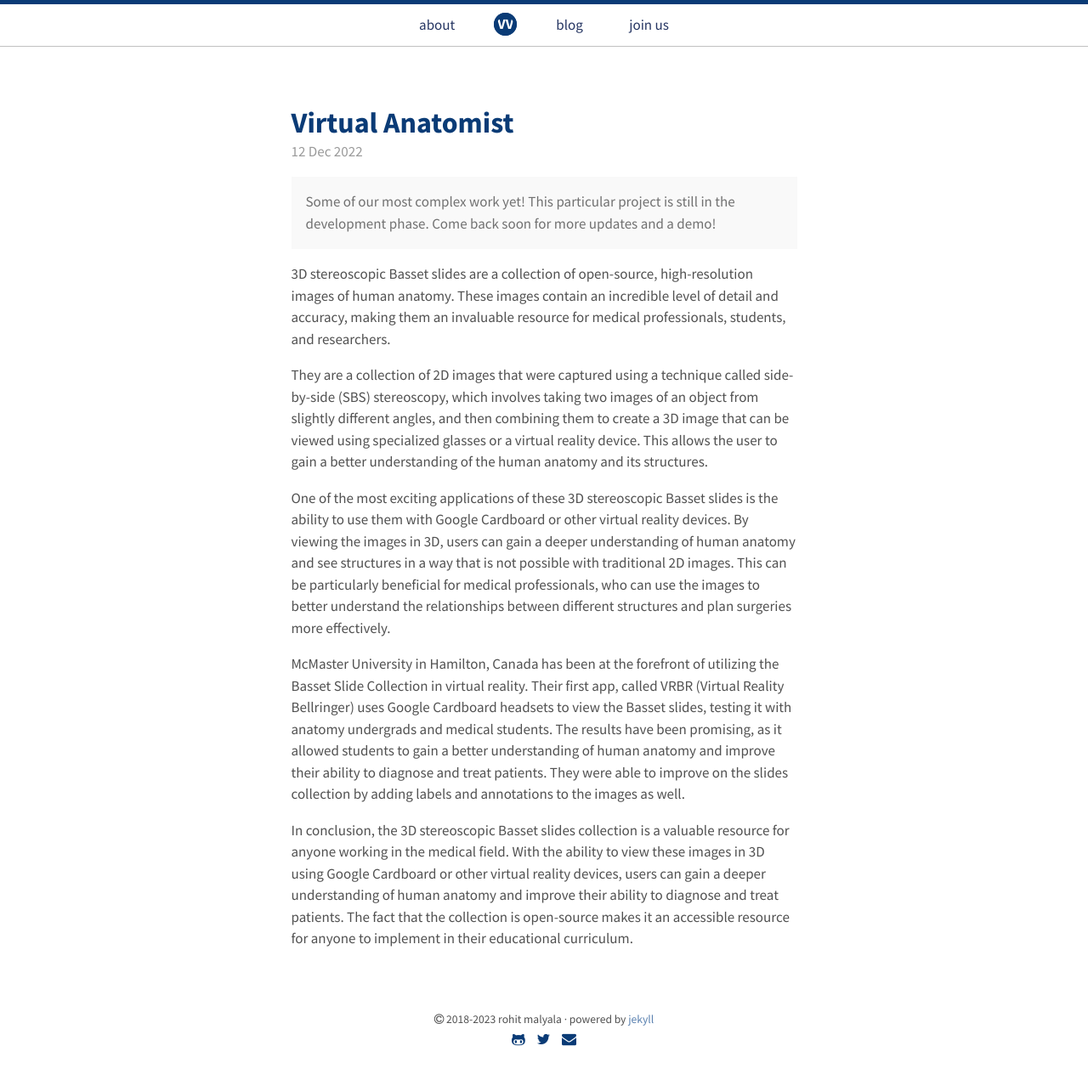
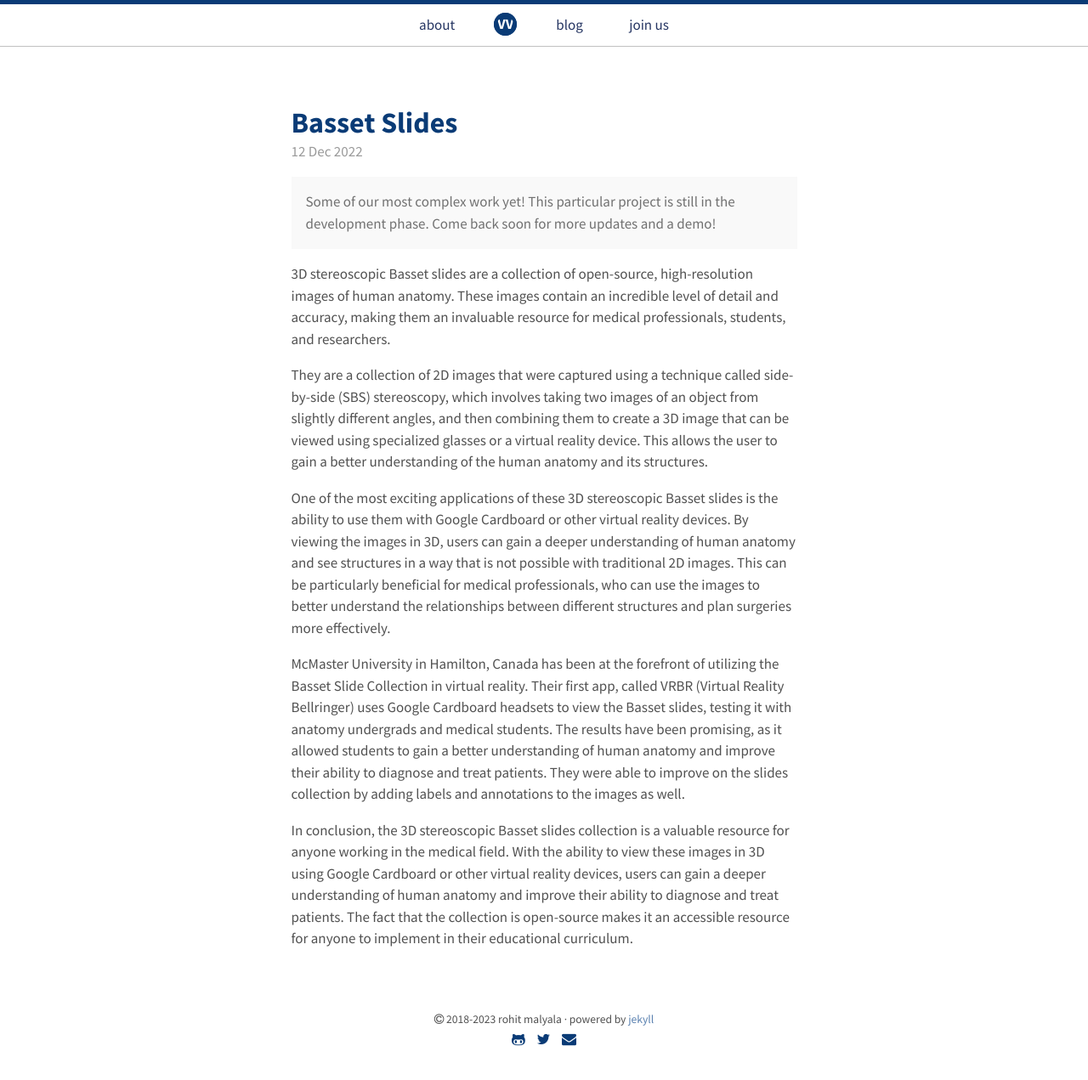
Before and after one commit to nicoelayda/celeste, a Jekyll site: the page built from blog/_posts/2022-12-12-basset-slides.md, in a window 1280 px wide. Shown: the whole page at 85% size. Built offline with Jekyll 4.4.1, drawn with Linux system fonts in a browser that asks for light colours.

Commit message:
messed up slides title

```diff
--- a/blog/_posts/2022-12-12-basset-slides.md
+++ b/blog/_posts/2022-12-12-basset-slides.md
@@ -1,6 +1,6 @@
 ---
 layout: post
-title: Virtual Anatomist
+title: Basset Slides
 truncated_preview: true
 excerpt_separator: <!--more-->
 ---
```
